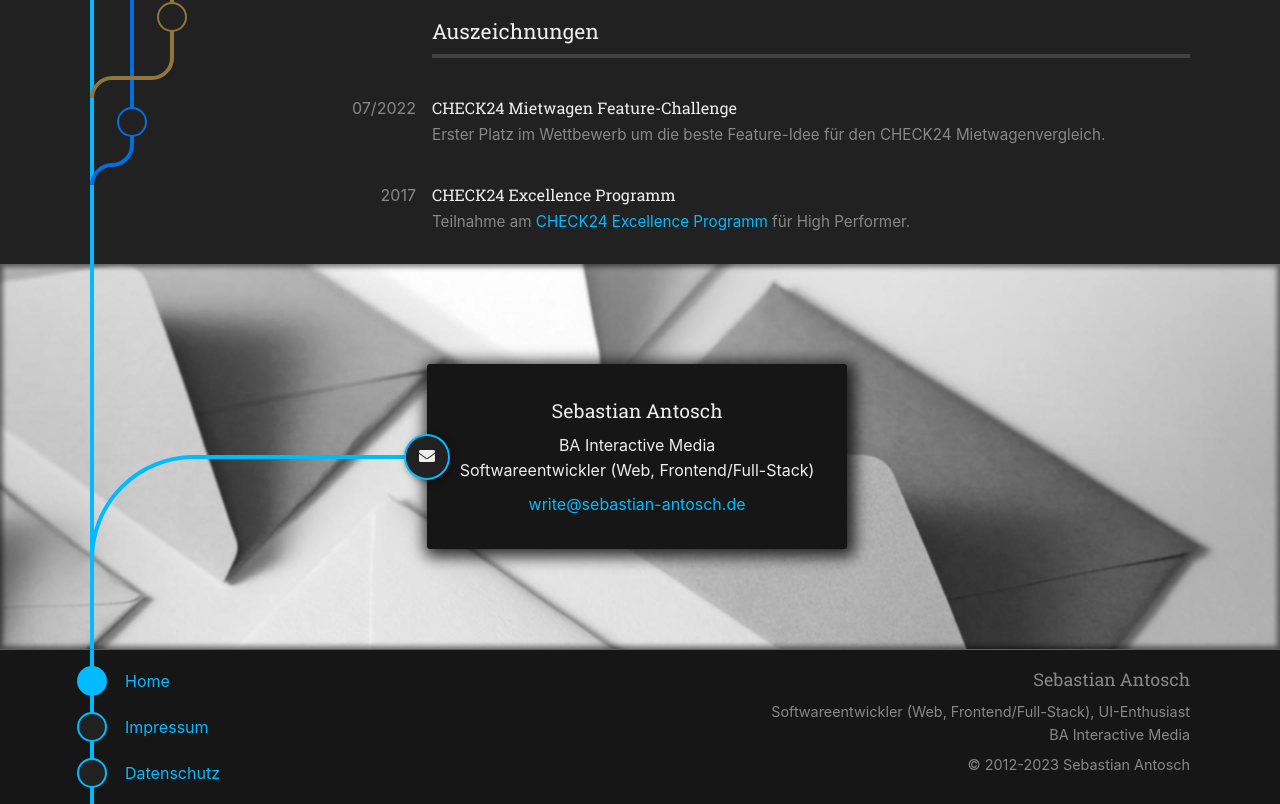
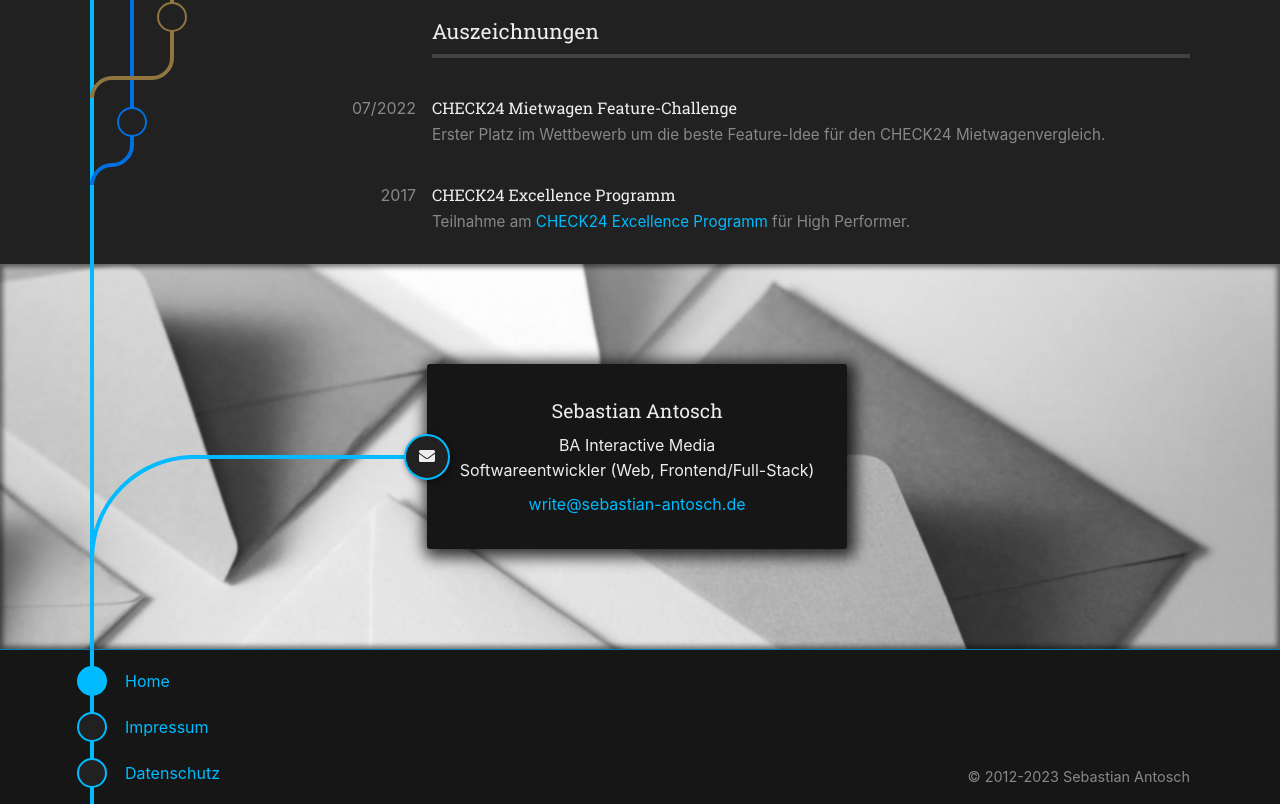
Before and after one commit to santosch/website2023, a Next.js app: page / in a window 1280 px wide. Shown: the part 5079-5883 px from the top of the page. Built offline with nearby package versions, Linux system fonts and the light colour scheme.

Commit message:
remove additional contact information from the footer

```diff
--- a/src/components/Footer/Footer.module.scss
+++ b/src/components/Footer/Footer.module.scss
@@ -16,6 +16,7 @@
   border-left: var(--border);
   position: relative;
   display: flex;
+  align-items: flex-end;
 
   @media print {
     border-left: none;
--- a/src/components/Footer/Footer.tsx
+++ b/src/components/Footer/Footer.tsx
@@ -31,16 +31,7 @@ export default function Footer(): JSX.Element {
                     </ActiveLink>
                 </nav>
                 <div className={styles.content}>
-                    <h5>
-                        Sebastian Antosch
-                    </h5>
-                    <p>
-                        Softwareentwickler (Web, Frontend/Full-Stack), UI-Enthusiast<br/>
-                        BA Interactive Media
-                    </p>
-                    <p>
-                        &copy; 2012-{(new Date()).getFullYear()} Sebastian Antosch
-                    </p>
+                    &copy; 2012-{(new Date()).getFullYear()} Sebastian Antosch
                 </div>
             </div>
         </footer>
```
